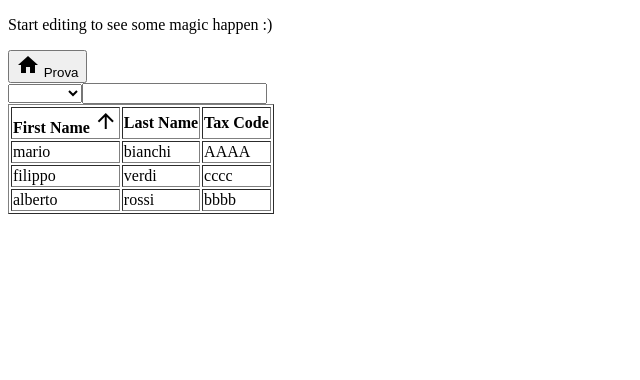
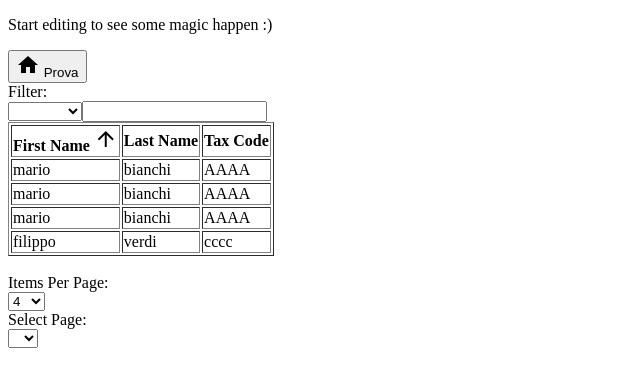
Before and after one commit to salvatore-castellitti/PrimiPassiAngular, an Angular app: page / in a window 1280 px wide. Shown: the top 380 px of the page, without its empty margins (0-640 px from the left). Built offline with nearby package versions, Linux system fonts and the light colour scheme.

Commit message:
pagination

```diff
--- a/src/app/app.component.ts
+++ b/src/app/app.component.ts
@@ -15,6 +15,7 @@ export class AppComponent {
     text: 'Prova',
     icon: 'home'
   };
+
 
   person1: persons = {
     name: "mario",
@@ -45,7 +46,18 @@ export class AppComponent {
     this.person1,
     this.person2,
     this.person3,
+    this.person1,
+    this.person2,
+    this.person3,
+    this.person1,
+    this.person2,
+    this.person3,
   ];
+
+  pagination: MyPagination= {
+    itemPerPage: 4,
+    itemPerPageOptions: [4,8,12]
+  }
 
   tableConfig = {
     headers: [
@@ -54,7 +66,8 @@ export class AppComponent {
       {key: "taxCode", label: "Tax Code",},
     ],
     order: this.order,
-    search: this.search
+    search: this.search,
+    pagination: this.pagination
   }
 
 }
@@ -73,3 +86,8 @@ class MyOrder{
 class MySearch {
   columns: string[]
 }
+
+class MyPagination{
+  itemPerPage: number;
+  itemPerPageOptions: number[];
+}
--- a/src/app/app.module.ts
+++ b/src/app/app.module.ts
@@ -8,6 +8,8 @@ import { CustomButtonComponent } from './custom-button/custom-button.component';
 import { TessstComponent } from './tessst/tessst.component';
 import { CustomTableComponent } from './custom-table/custom-table.component';
 import { SearchFilterPipe } from './search-filter.pipe';
+import { PaginationPipe } from './pagination.pipe';
+import { AmountPagesTablePipe } from './amount-pages-table.pipe';
 
 @NgModule({
   declarations: [
@@ -16,6 +18,8 @@ import { SearchFilterPipe } from './search-filter.pipe';
     TessstComponent,
     CustomTableComponent,
     SearchFilterPipe,
+    PaginationPipe,
+    AmountPagesTablePipe,
   ],
   imports: [
     BrowserModule,
--- a/src/app/custom-table/custom-table.component.html
+++ b/src/app/custom-table/custom-table.component.html
@@ -1,4 +1,5 @@
-<!--MySearch-->
+<!--MySearch Filter-->
+Filter:
 <div>
   <select [(ngModel)]="searchCol">
     <option  *ngFor="let searchColumn of tableConfig.search.columns" >{{searchColumn}}</option>
@@ -27,7 +28,7 @@
       </tr>
     </thead>
     <tbody>
-      <tr *ngFor="let row of data | searchFilter:searchCol:searchValue">
+      <tr *ngFor="let row of data | searchFilter:searchCol:searchValue | pagination:tableConfig.pagination.itemPerPage:activePage">
         <td *ngFor="let index of tableConfig.headers">
           <span>{{row[index.key]}}</span>
         </td>
@@ -35,3 +36,19 @@
     </tbody>
   </table>
 </div>
+
+<!--Pagination-->
+<br>
+Items Per Page:
+<div>
+  <select [(ngModel)]="tableConfig.pagination.itemPerPage">
+    <option  *ngFor="let itemPerPage of tableConfig.pagination.itemPerPageOptions" >{{itemPerPage}}</option>
+  </select>
+</div>
+
+Select Page:
+<div>
+  <select [(ngModel)]="activePage">
+    <option  *ngFor="let pages of totalPageArray | amountPagesTable:data:tableConfig.pagination.itemPerPage">{{pages+1}}</option>
+  </select>
+</div>
--- a/src/app/custom-table/custom-table.component.ts
+++ b/src/app/custom-table/custom-table.component.ts
@@ -1,4 +1,4 @@
-import {Component, Input, OnInit} from '@angular/core';
+import {Component, Input, OnInit, Pipe} from '@angular/core';
 
 
 @Component({
@@ -13,12 +13,22 @@ export class CustomTableComponent implements OnInit {
 
   searchCol: string;
   searchValue: string;
+  totalPage: number;
+  totalPageArray: any[];
+  activePage;
 
-  constructor() { }
+  constructor() {
+    this.totalPageArray = Array(this.totalPage).fill(0).map((x,i) =>i);
+    console.log(this.totalPageArray)
+  }
 
   ngOnInit(): void {
     this.sort(this.tableConfig.order.defaultColumn,this.tableConfig.order.orderType)
+    this.totalPage = Math.floor(this.data.length/this.tableConfig.pagination.itemPerPage)+1;
+    this.totalPageArray = Array(this.totalPage).fill(0).map((x,i) =>i);
   }
+
+
 
   sort(defaultColumn, type) {
     this.tableConfig.order.defaultColumn = defaultColumn
@@ -48,8 +58,14 @@ export class MySearch {
   columns: string[]
 }
 
+export class MyPagination{
+  itemPerPage: number;
+  itemPerPageOptions: number[];
+}
+
 export class MyTableConfig{
   headers: MyHeaders[];
   order : MyOrder;
   search : MySearch;
+  pagination: MyPagination;
 }
--- /dev/null
+++ b/src/app/pagination.pipe.ts
@@ -0,0 +1,16 @@
+import { Pipe, PipeTransform } from '@angular/core';
+
+@Pipe({
+  name: 'pagination'
+})
+export class PaginationPipe implements PipeTransform {
+
+  transform(value: any[], itemsPerPage, page): any[] {
+    if (page == null){
+      page = 1
+    }
+    // let end = +page + +1;
+    return [...value.slice(itemsPerPage * (+page - +1), itemsPerPage * (page))];
+  }
+
+}
```
Also changed, not shown: 1 other file (tests, documents, lock files or other folders).
